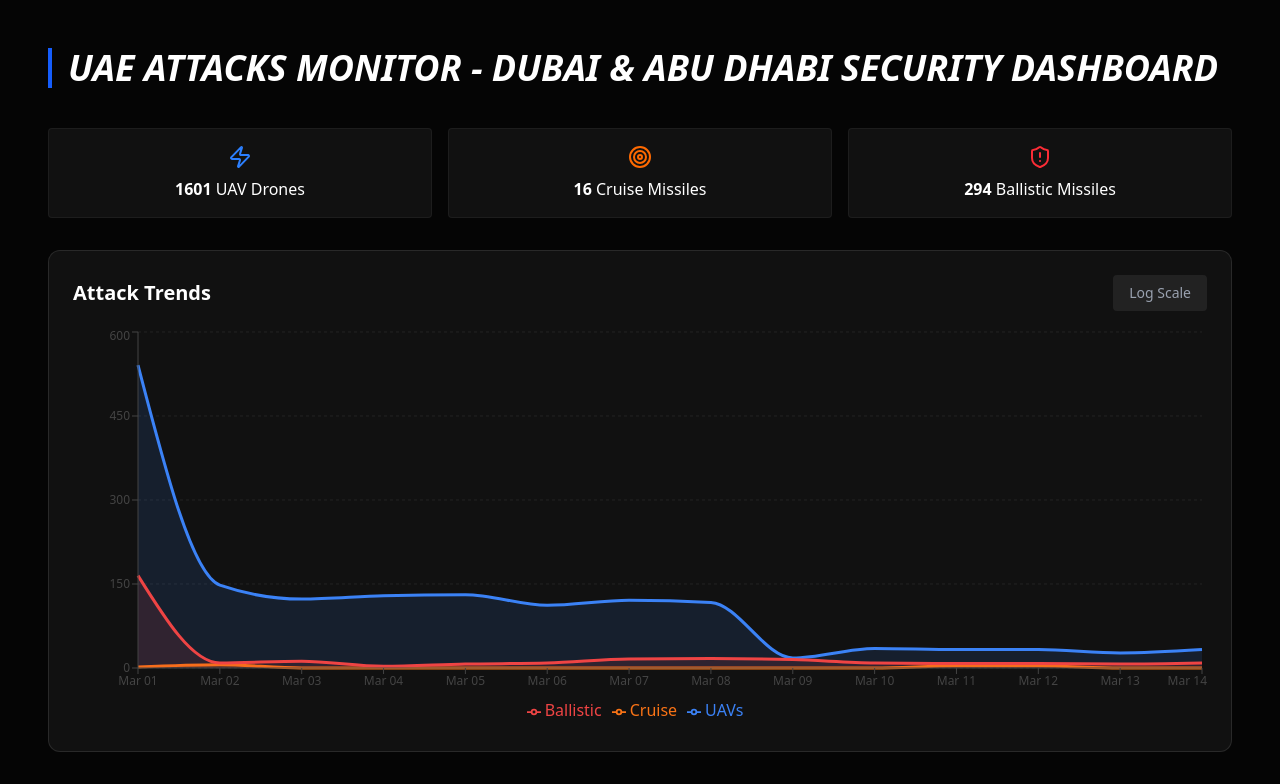
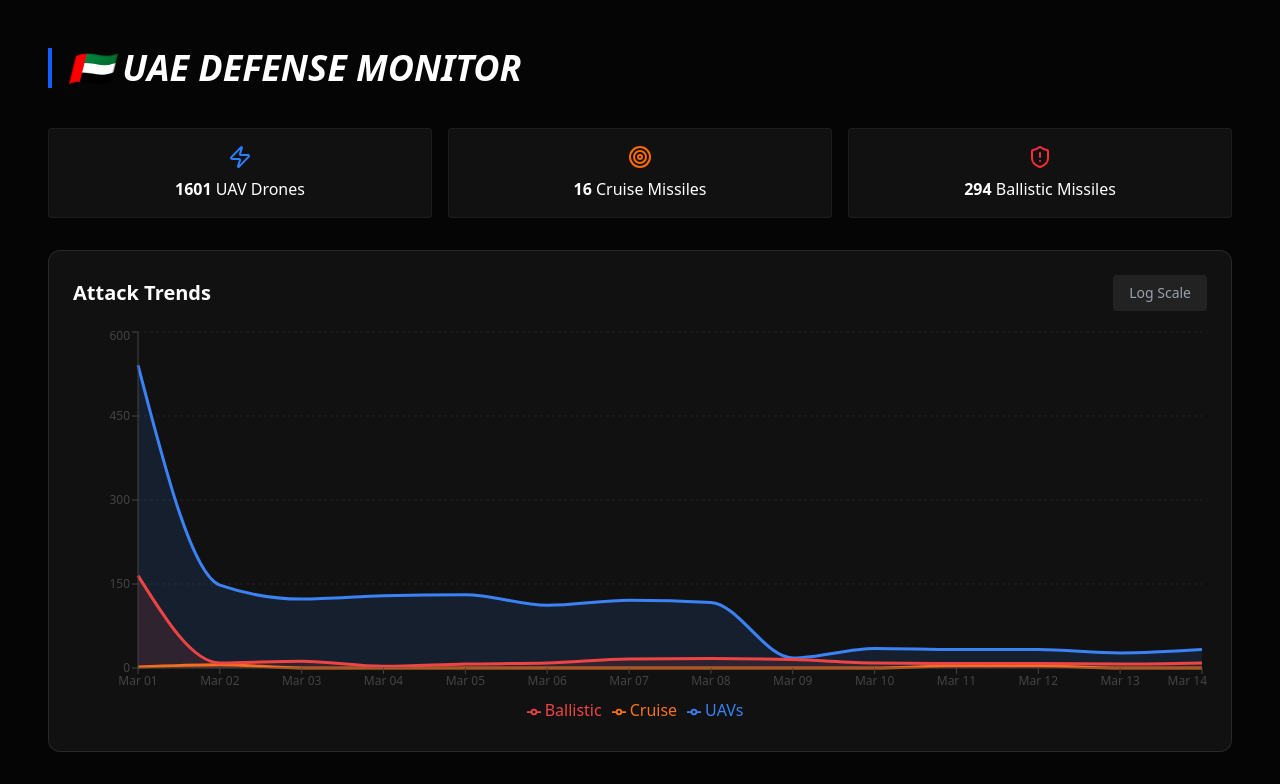
Before and after one commit to pvgomes/uae-attacks-monitor, a React (Vite) app: page / in a window 1280 px wide. Shown: the top 784 px of the page. Built offline with nearby package versions, Linux system fonts and the light colour scheme.

Commit message:
adjust title

```diff
--- a/index.html
+++ b/index.html
@@ -66,6 +66,10 @@
       gtag('js', new Date());
       gtag('config', 'G-YZL341ZMCC');
     </script>
+
+    <!-- Favicon -->
+    <link rel="icon" type="image/svg+xml" href="/favicon.svg">
+    <link rel="alternate icon" href="/favicon.ico">
   </head>
   <body>
     <div id="root"></div>
--- a/src/App.tsx
+++ b/src/App.tsx
@@ -24,10 +24,10 @@ export default function App() {
     <main className="min-h-screen bg-[#050505] text-white p-12 font-sans">
       <header className="mb-10">
         <h1 className="text-4xl font-black uppercase italic italic border-l-4 border-blue-600 pl-4">
-          UAE Attacks Monitor - Dubai & Abu Dhabi Security Dashboard
+          🇦🇪 UAE Defense Monitor
         </h1>
         <p className="sr-only">
-          Real-time monitoring of UAV drone attacks, cruise missiles, and ballistic missile interceptions in United Arab Emirates
+          Dubai & Abu Dhabi Security Dashboard. Real-time monitoring of UAV drone attacks, cruise missiles, and ballistic missile interceptions in United Arab Emirates
         </p>
       </header>
       <section className="grid grid-cols-3 gap-4 mb-8 text-center" aria-label="Attack statistics summary">
```
Also changed, not shown: public/favicon.svg (added).
